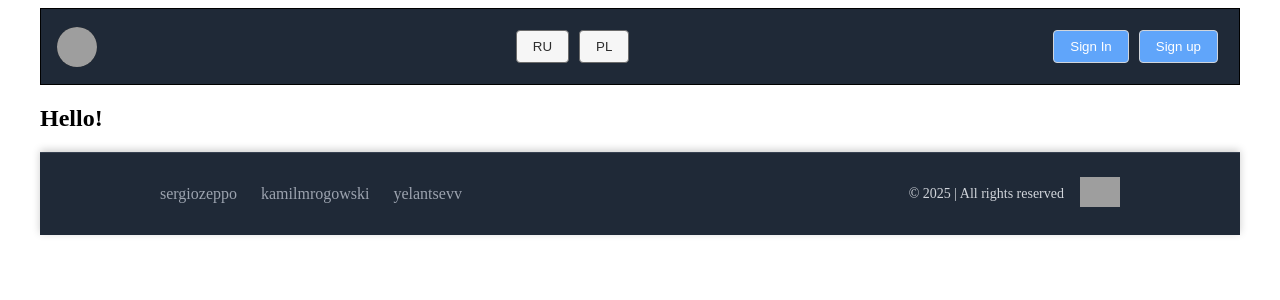
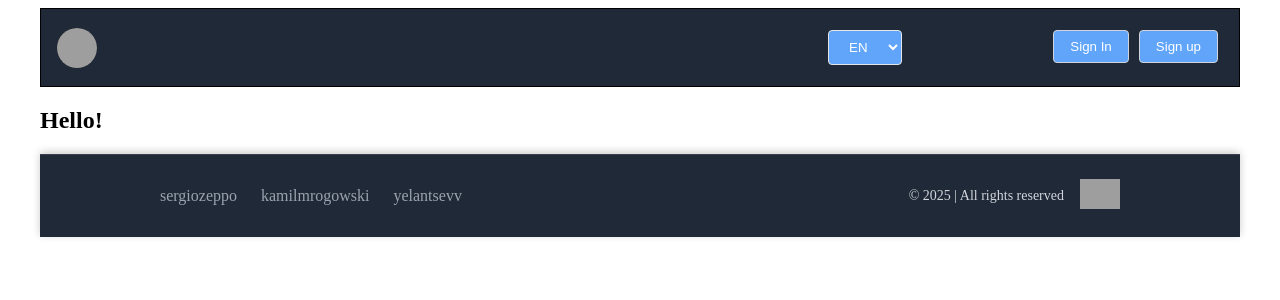
Before and after one commit to sergiozeppo/rest-client-app, a Next.js app: page /en in a window 1280 px wide. Shown: the top 300 px of the page. Built offline with nearby package versions, Linux system fonts and the light colour scheme; grey boxes are pictures that could not be loaded.

Commit message:
fix:LocaleSwitcher

```diff
--- a/src/components/Header/Header.module.scss
+++ b/src/components/Header/Header.module.scss
@@ -16,6 +16,13 @@
   border-radius: 50%;
 }
 
+.buttons_container {
+  display: flex;
+  justify-content: space-between;
+  width: 400px;
+  margin-left: 10px;
+}
+
 .btn {
   cursor: pointer;
   color: #ffffff;
--- a/src/components/Header/Header.tsx
+++ b/src/components/Header/Header.tsx
@@ -11,12 +11,12 @@ export default function Header() {
         alt="Course Logo"
         className={styles.logo}
       />
-      <div>
+      <div className={styles.buttons_container}>
         <LocaleSwitcher />
-      </div>
-      <div>
-        <button className={styles.btn}>{t('Sign_In')}</button>
-        <button className={styles.btn}>{t('Sign_up')}</button>
+        <div>
+          <button className={styles.btn}>{t('Sign_In')}</button>
+          <button className={styles.btn}>{t('Sign_up')}</button>
+        </div>
       </div>
     </div>
   );
--- a/src/components/LocaleSwitcher/LocaleSwitcher.module.scss
+++ b/src/components/LocaleSwitcher/LocaleSwitcher.module.scss
@@ -1,8 +1,8 @@
-.btn {
+.local {
   cursor: pointer;
-  color: #2d2d2d;
-  background-color: #f6f6f6;
-  border: 1px solid #6b6b6b;
+  color: #ffffff;
+  background-color: #60a5fa;
+  border: 1px solid #e5e5e5;
   border-radius: 4px;
   padding: 8px 16px;
   margin: 5px;
--- a/src/components/LocaleSwitcher/LocaleSwitcher.tsx
+++ b/src/components/LocaleSwitcher/LocaleSwitcher.tsx
@@ -1,38 +1,38 @@
 'use client';
 import { useLocale } from 'next-intl';
 import { routing } from '@/i18n/routing';
-import { useParams } from 'next/navigation';
+import { useSearchParams } from 'next/navigation';
 import { useTransition } from 'react';
 import { usePathname, useRouter } from '@/i18n/navigation';
-import s from './LocaleSwitcher.module.scss';
+import styles from './LocaleSwitcher.module.scss';
 
 export default function LocaleSwitcher() {
   const locale = useLocale();
   const router = useRouter();
   const [isPending, startTransition] = useTransition();
   const pathname = usePathname();
-  const params = useParams();
+  const searchParams = useSearchParams();
 
-  function onSwitcher(locale: string) {
+  function onSwitcher(newLocale: string) {
+    const URLParams = new URLSearchParams(searchParams.toString());
+    const query = Object.fromEntries(URLParams.entries());
     startTransition(() => {
-      router.replace(pathname, { ...params, locale });
+      router.replace({ pathname, query }, { locale: newLocale });
     });
   }
 
   return (
-    <div>
-      {routing.locales
-        .filter((item) => item !== locale)
-        .map((locale) => (
-          <button
-            className={s.btn}
-            key={locale}
-            disabled={isPending}
-            onClick={() => onSwitcher(locale)}
-          >
-            {locale.toLocaleUpperCase()}
-          </button>
-        ))}
-    </div>
+    <select
+      disabled={isPending}
+      defaultValue={locale}
+      className={styles.local}
+      onChange={(e) => onSwitcher(e.target.value)}
+    >
+      {routing.locales.map((loc) => (
+        <option className={styles.btn} key={loc} value={loc}>
+          {loc.toUpperCase()}
+        </option>
+      ))}
+    </select>
   );
 }
```
